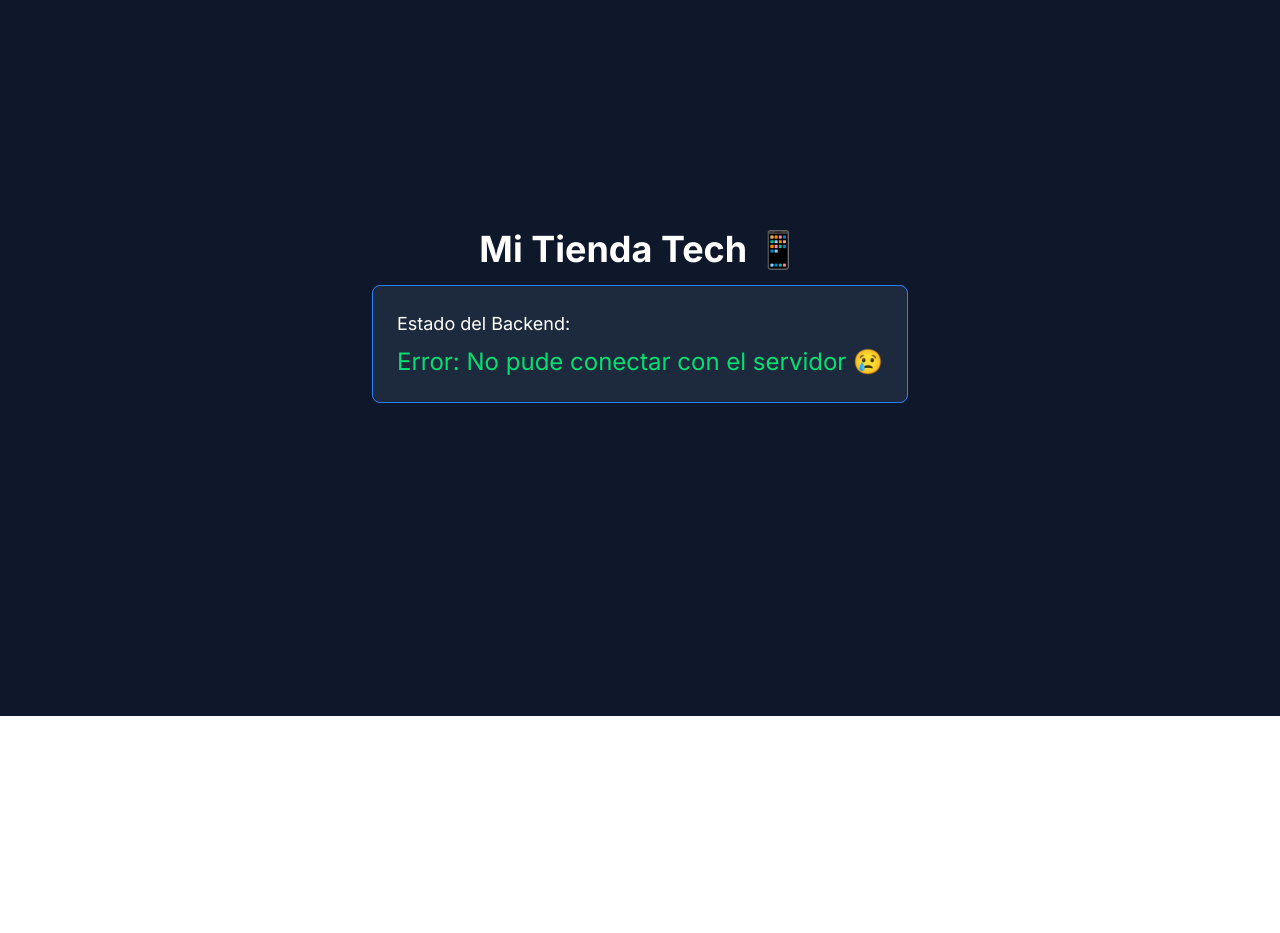
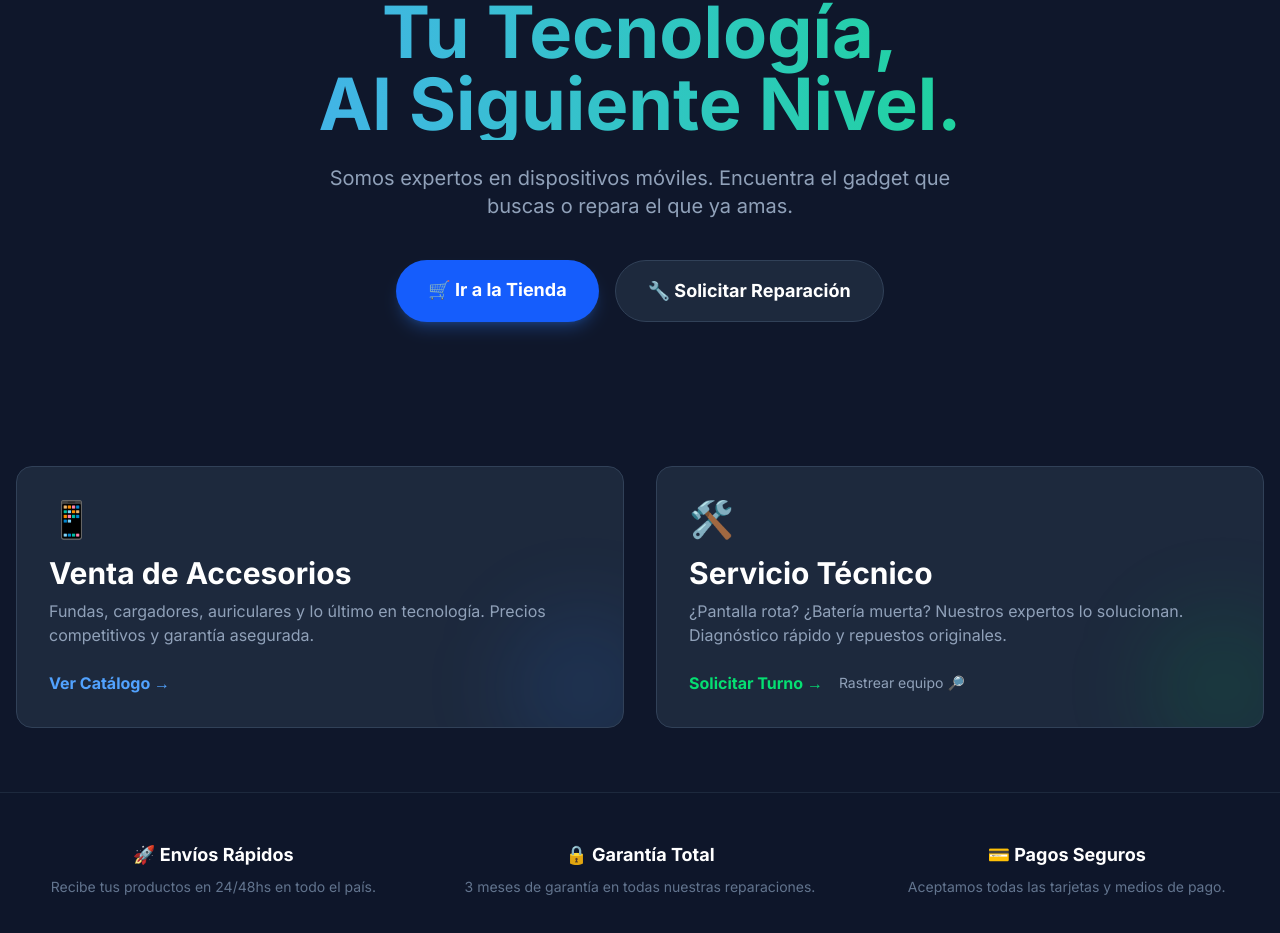
Before and after one commit to andonysan18/mi-tienda-tech, a Next.js app in the folder client/: page / in a window 1280 px wide. Shown: the part 157-1090 px from the top of the page. Before the commit the page ends 873 px from the top, so only its background shows below. Built offline with nearby package versions, Linux system fonts and the light colour scheme; no server answers.

Commit message:
refactor: migracion de auth a zustand y logica de carrito (login, navbar y admin fix)

```diff
--- a/client/app/admin/layout.tsx
+++ b/client/app/admin/layout.tsx
@@ -2,6 +2,7 @@
 import { useEffect, useState } from "react";
 import { useRouter } from "next/navigation";
 import Link from "next/link";
+import { useAuthStore } from "@/store/auth.store";
 
 export default function AdminLayout({
   children,
@@ -11,17 +12,18 @@ export default function AdminLayout({
   const router = useRouter();
   const [authorized, setAuthorized] = useState(false);
 
+  const user = useAuthStore((state) => state.user);
+
+
   useEffect(() => {
     // 1. Leemos el usuario
-    const userStr = localStorage.getItem("user");
+    // const userStr = localStorage.getItem("user");
 
-    if (!userStr) {
+    if (!user) {
       // Si no hay usuario, fuera
       router.push("/auth/login");
       return;
     }
-
-    const user = JSON.parse(userStr);
 
     // 2. Verificamos ROL (Solo ADMIN o TECNICO pasan)
     if (user.role !== "ADMIN" && user.role !== "TECNICO") {
--- a/client/app/auth/login/page.tsx
+++ b/client/app/auth/login/page.tsx
@@ -6,6 +6,7 @@ import Link from "next/link";
 // Importaciones de tu arquitectura limpia
 import { validateLoginForm } from "@/utils/validations";
 import { LoginFormData, FormErrors } from "@/types/auth.types";
+import { useAuthStore } from "@/store/auth.store";
 
 export default function LoginPage() {
   const router = useRouter();
@@ -17,6 +18,9 @@ export default function LoginPage() {
   });
 
   const [errors, setErrors] = useState<FormErrors>({});
+
+  const login = useAuthStore((state) => state.login);
+
 
   // 2. Manejadores (Son iguales a los de Registro, ¡reutilización mental!)
   const handleChange = (e: React.ChangeEvent<HTMLInputElement>) => {
@@ -59,8 +63,10 @@ export default function LoginPage() {
       if (res.ok) {
         // --- AQUÍ OCURRE LA MAGIA DEL LOGIN ---
         // Guardamos el token que nos dio el servidor en el navegador
-        localStorage.setItem("token", data.token);
-        localStorage.setItem("user", JSON.stringify(data.user)); // Guardamos nombre/rol
+        // localStorage.setItem("token", data.token);
+        // localStorage.setItem("user", JSON.stringify(data.user)); // Guardamos nombre/rol
+        console.log("Logueando usuario:", data.user); // Para depurar
+        login(data.token, data.user);
 
         alert("¡Bienvenido de nuevo! 👋");
         router.push("/"); // Redirigimos al Home (o al Dashboard después)
--- a/client/app/cart/page.tsx
+++ b/client/app/cart/page.tsx
@@ -3,6 +3,8 @@ import Link from "next/link";
 import { useCartStore } from "@/store/cart.store";
 import { useEffect, useState } from "react";
 import { useRouter } from "next/navigation";
+
+import { useAuthStore } from "@/store/auth.store";
 
 export default function CartPage() {
   const router = useRouter();
@@ -10,6 +12,8 @@ export default function CartPage() {
 
   // TRAEMOS TODO DEL STORE
   const { cart, removeFromCart, clearCart, getTotalPrice } = useCartStore();
+  const user = useAuthStore((state) => state.user);
+
 
   useEffect(() => {
     setIsMounted(true);
@@ -17,7 +21,7 @@ export default function CartPage() {
 
   // Función simulada de pago
   const handleCheckout = () => {
-    const user = localStorage.getItem("user");
+    // const user = localStorage.getItem("user");
 
     if (!user) {
       alert("Debes iniciar sesión para comprar 🔒");
--- a/client/app/page.tsx
+++ b/client/app/page.tsx
@@ -1,31 +1,99 @@
-"use client";
-import { useEffect, useState } from "react";
+import Link from "next/link";
 
-export default function Home() {
-  const [message, setMessage] = useState("Cargando...");
+export default function HomePage() {
+  return (
+    <div className="min-h-screen bg-slate-900 text-white">
 
-  useEffect(() => {
-    // Intentamos conectar con tu Backend
-    fetch("http://localhost:3001/api/health")
-      .then((res) => res.json())
-      .then((data) => {
-        setMessage(data.message); // Debería decir "Server up!" o similar
-      })
-      .catch((err) => {
-        console.error(err);
-        setMessage("Error: No pude conectar con el servidor 😢");
-      });
-  }, []);
+      {/* SECCIÓN HERO (Principal) */}
+      <section className="relative py-20 px-4 text-center overflow-hidden">
+        {/* Un efecto de fondo sutil */}
+        <div className="absolute top-0 left-1/2 -translate-x-1/2 w-[800px] h-[400px] bg-blue-500/20 blur-[100px] rounded-full -z-10"></div>
 
-  return (
-    <div className="flex min-h-screen flex-col items-center justify-center bg-slate-900 text-white">
-      <h1 className="text-4xl font-bold mb-4">Mi Tienda Tech 📱</h1>
-      <div className="p-6 border border-blue-500 rounded-lg bg-slate-800">
-        <p className="text-lg">Estado del Backend:</p>
-        <p className="text-2xl font-mono text-green-400 mt-2">
-          {message}
+        <h1 className="text-5xl md:text-7xl font-bold mb-6 bg-clip-text text-transparent bg-gradient-to-r from-blue-400 to-green-400">
+          Tu Tecnología, <br /> Al Siguiente Nivel.
+        </h1>
+        <p className="text-xl text-slate-400 max-w-2xl mx-auto mb-10">
+          Somos expertos en dispositivos móviles. Encuentra el gadget que buscas o repara el que ya amas.
         </p>
-      </div>
+
+        <div className="flex flex-col sm:flex-row gap-4 justify-center">
+          <Link
+            href="/store"
+            className="bg-blue-600 hover:bg-blue-500 text-white px-8 py-4 rounded-full font-bold text-lg transition shadow-lg shadow-blue-500/25"
+          >
+            🛒 Ir a la Tienda
+          </Link>
+          <Link
+            href="/repair/new"
+            className="bg-slate-800 hover:bg-slate-700 text-white border border-slate-700 px-8 py-4 rounded-full font-bold text-lg transition"
+          >
+            🔧 Solicitar Reparación
+          </Link>
+        </div>
+      </section>
+
+      {/* SECCIÓN DE SERVICIOS (Tarjetas) */}
+      <section className="container mx-auto px-4 py-16">
+        <div className="grid md:grid-cols-2 gap-8">
+
+          {/* TARJETA TIENDA */}
+          <div className="bg-slate-800 p-8 rounded-2xl border border-slate-700 hover:border-blue-500 transition group cursor-pointer relative overflow-hidden">
+            <div className="relative z-10">
+              <span className="text-4xl mb-4 block">📱</span>
+              <h2 className="text-3xl font-bold mb-2 group-hover:text-blue-400 transition">Venta de Accesorios</h2>
+              <p className="text-slate-400 mb-6">
+                Fundas, cargadores, auriculares y lo último en tecnología. Precios competitivos y garantía asegurada.
+              </p>
+              <Link href="/store" className="text-blue-400 font-bold hover:underline">
+                Ver Catálogo →
+              </Link>
+            </div>
+            {/* Decoración fondo */}
+            <div className="absolute -right-10 -bottom-10 w-40 h-40 bg-blue-500/10 rounded-full blur-2xl group-hover:bg-blue-500/20 transition"></div>
+          </div>
+
+          {/* TARJETA TALLER */}
+          <div className="bg-slate-800 p-8 rounded-2xl border border-slate-700 hover:border-green-500 transition group cursor-pointer relative overflow-hidden">
+            <div className="relative z-10">
+              <span className="text-4xl mb-4 block">🛠️</span>
+              <h2 className="text-3xl font-bold mb-2 group-hover:text-green-400 transition">Servicio Técnico</h2>
+              <p className="text-slate-400 mb-6">
+                ¿Pantalla rota? ¿Batería muerta? Nuestros expertos lo solucionan. Diagnóstico rápido y repuestos originales.
+              </p>
+              <div className="flex gap-4">
+                <Link href="/repair/new" className="text-green-400 font-bold hover:underline">
+                  Solicitar Turno →
+                </Link>
+                <Link href="/repair/track" className="text-slate-400 hover:text-white text-sm flex items-center">
+                  Rastrear equipo 🔎
+                </Link>
+              </div>
+            </div>
+            {/* Decoración fondo */}
+            <div className="absolute -right-10 -bottom-10 w-40 h-40 bg-green-500/10 rounded-full blur-2xl group-hover:bg-green-500/20 transition"></div>
+          </div>
+
+        </div>
+      </section>
+
+      {/* CARACTERÍSTICAS (Trust Signals) */}
+      <section className="border-t border-slate-800 bg-slate-900/50 py-12">
+        <div className="container mx-auto px-4 grid grid-cols-1 md:grid-cols-3 gap-8 text-center">
+          <div>
+            <h3 className="text-lg font-bold text-white mb-2">🚀 Envíos Rápidos</h3>
+            <p className="text-slate-500 text-sm">Recibe tus productos en 24/48hs en todo el país.</p>
+          </div>
+          <div>
+            <h3 className="text-lg font-bold text-white mb-2">🔒 Garantía Total</h3>
+            <p className="text-slate-500 text-sm">3 meses de garantía en todas nuestras reparaciones.</p>
+          </div>
+          <div>
+            <h3 className="text-lg font-bold text-white mb-2">💳 Pagos Seguros</h3>
+            <p className="text-slate-500 text-sm">Aceptamos todas las tarjetas y medios de pago.</p>
+          </div>
+        </div>
+      </section>
+
     </div>
   );
 }
--- a/client/app/repair/new/page.tsx
+++ b/client/app/repair/new/page.tsx
@@ -2,6 +2,9 @@
 import { useState } from "react";
 import Link from "next/link";
 import { CreateTicketData } from "@/types/repair.types";
+
+import { useAuthStore } from "@/store/auth.store";
+
 
 export default function NewRepairPage() {
   const [formData, setFormData] = useState<CreateTicketData>({
@@ -11,16 +14,21 @@ export default function NewRepairPage() {
   const [ticketId, setTicketId] = useState<string | null>(null); // Aquí guardamos el ID si sale bien
   const [loading, setLoading] = useState(false);
 
+  const user = useAuthStore((state) => state.user);
+
   const handleSubmit = async (e: React.FormEvent) => {
     e.preventDefault();
     setLoading(true);
 
     try {
       // Nota: Si el usuario está logueado, podríamos enviar su ID también (lo veremos luego)
+
+      const payload = { ...formData, userId: user? user.id : null};
+
       const res = await fetch("http://localhost:3001/api/repairs", {
         method: "POST",
         headers: { "Content-Type": "application/json" },
-        body: JSON.stringify(formData),
+        body: JSON.stringify(payload),
       });
 
       const data = await res.json();
--- /dev/null
+++ b/client/store/auth.store.ts
@@ -0,0 +1,38 @@
+import { create } from 'zustand';
+import { persist } from 'zustand/middleware';
+
+interface User {
+  id: number;
+  name: string;
+  email: string;
+  role: string;
+}
+
+interface AuthStore {
+  token: string | null;
+  user: User | null;
+  login: (token: string, user: User) => void;
+  logout: () => void;
+}
+
+export const useAuthStore = create<AuthStore>()(
+  persist(
+    (set) => ({
+      token: null,
+      user: null,
+
+      // Acción para Loguearse
+      login: (token, user) => {
+        set({ token, user });
+      },
+
+      // Acción para Salir
+      logout: () => {
+        set({ token: null, user: null });
+      },
+    }),
+    {
+      name: 'auth-storage', // Nombre en localStorage
+    }
+  )
+);
```
Also changed, not shown: client/components/Navbar.tsx (+12 -7 lines), 1 other file (tests, documents, lock files or other folders).
